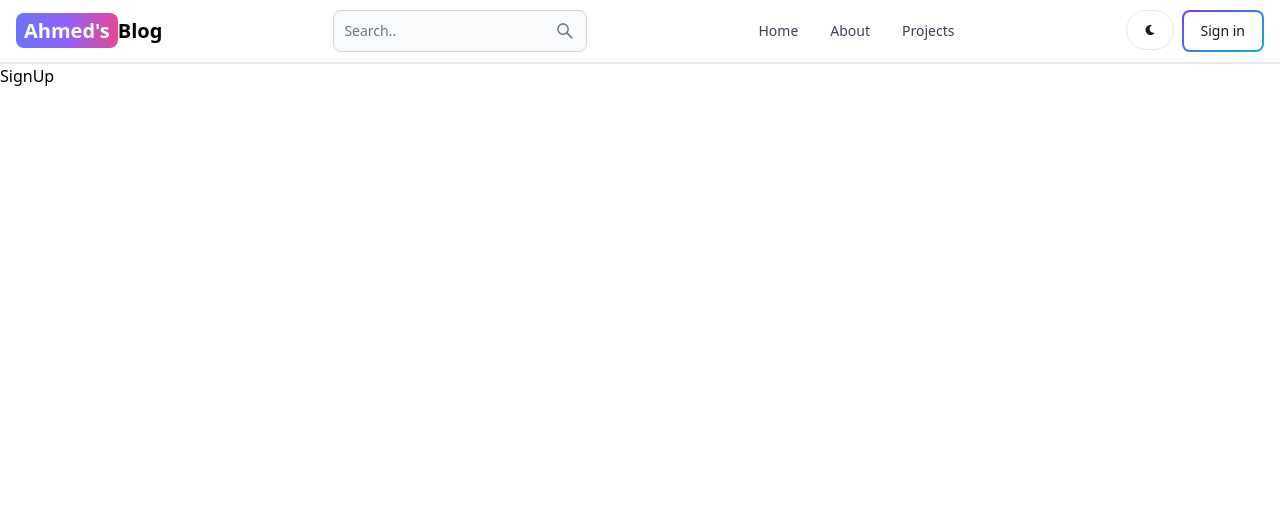
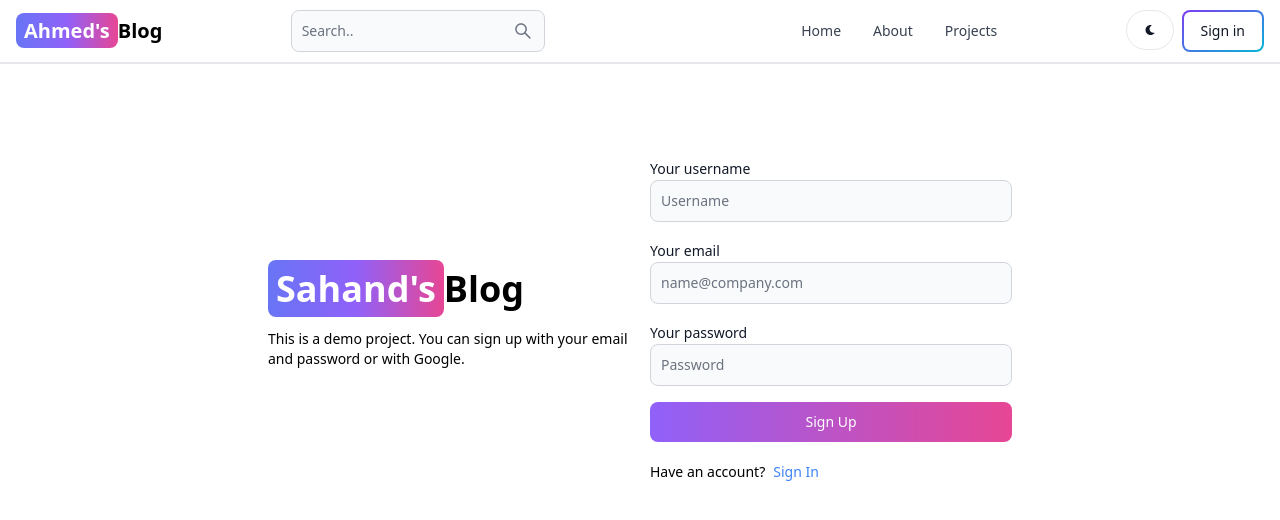
Before and after one commit to SarfarazAhmed1012/mern-blog, a React (Vite) app in the folder client/: page /sign-up in a window 1280 px wide. Shown: the top 520 px of the page. Built offline with nearby package versions, Linux system fonts and the light colour scheme.

Commit message:
sign up page UI added

```diff
--- a/client/package.json
+++ b/client/package.json
@@ -10,9 +10,12 @@
     "preview": "vite preview"
   },
   "dependencies": {
+    "@greatsumini/react-facebook-login": "^3.3.3",
+    "facebook-login": "^1.4.1",
     "flowbite-react": "^0.7.2",
     "react": "^18.2.0",
     "react-dom": "^18.2.0",
+    "react-facebook": "^9.0.12",
     "react-router-dom": "^6.21.3"
   },
   "devDependencies": {
--- /dev/null
+++ b/client/src/components/FacebookButton.jsx
@@ -0,0 +1,43 @@
+import React from "react";
+import { FacebookProvider, LoginButton } from "react-facebook";
+import FacebookLogin from "@greatsumini/react-facebook-login";
+
+const FacebookButton = () => {
+  function handleSuccess(response) {
+    console.log("success hit");
+    console.log(response.status);
+  }
+
+  function handleError(error) {
+    console.log("error hit");
+    console.log(error);
+  }
+
+  return (
+    <div className="flex gap-2 bg-gray-400 p-2 rounded-lg text-blue-200">
+      <FacebookProvider appId="366700416143572">
+        <LoginButton
+          scope="email"
+          onError={handleError}
+          onSuccess={handleSuccess}
+        >
+          Login via Facebook
+        </LoginButton>
+      </FacebookProvider>
+      <FacebookLogin
+        appId="366700416143572"
+        onSuccess={(response) => {
+          console.log("Login Success!", response);
+        }}
+        onFail={(error) => {
+          console.log("Login Failed!", error);
+        }}
+        onProfileSuccess={(response) => {
+          console.log("Get Profile Success!", response);
+        }}
+      />
+    </div>
+  );
+};
+
+export default FacebookButton;
--- a/client/src/components/Header.jsx
+++ b/client/src/components/Header.jsx
@@ -3,6 +3,7 @@
 import { Link, useLocation } from "react-router-dom";
 import { AiOutlineSearch } from "react-icons/ai";
 import { FaMoon } from "react-icons/fa";
+import FacebookButton from "./FacebookButton";
 const Header = () => {
   const path = useLocation().pathname;
   console.log(path);
@@ -39,6 +40,7 @@
         </Link>
         <Navbar.Toggle />
       </div>
+      <div>{/* <FacebookButton /> */}</div>
       <Navbar.Collapse>
         <Navbar.Link as={"div"} active={path === "/"}>
           <Link to="/">Home</Link>
--- a/client/src/pages/Home.jsx
+++ b/client/src/pages/Home.jsx
@@ -1,7 +1,7 @@
 import React from "react";
 
 const Home = () => {
-  return <div>Home</div>;
+  return <div>home</div>;
 };
 
 export default Home;
--- a/client/src/pages/SignUp.jsx
+++ b/client/src/pages/SignUp.jsx
@@ -1,7 +1,56 @@
 import React from "react";
+import { Link } from "react-router-dom";
+import { Button, Label, TextInput } from "flowbite-react";
+const SignUp = () => {
+  return (
+    <div className="min-h-screen mt-20">
+      <div className="flex p-3 max-w-3xl mx-auto flex-col md:flex-row md:items-center gap-5">
+        {/* left */}
+        <div className="flex-1">
+          <Link to="/" className="font-bold dark:text-white text-4xl">
+            <span className="px-2 py-1 bg-gradient-to-r from-indigo-500 via-purple-500 to-pink-500 rounded-lg text-white">
+              Sahand's
+            </span>
+            Blog
+          </Link>
+          <p className="text-sm mt-5">
+            This is a demo project. You can sign up with your email and password
+            or with Google.
+          </p>
+        </div>
+        {/* right */}
 
-const SignUp = () => {
-  return <div>SignUp</div>;
+        <div className="flex-1">
+          <form className="flex flex-col gap-4">
+            <div>
+              <Label value="Your username" />
+              <TextInput type="text" placeholder="Username" id="username" />
+            </div>
+            <div>
+              <Label value="Your email" />
+              <TextInput
+                type="text"
+                placeholder="name@company.com"
+                id="email"
+              />
+            </div>
+            <div>
+              <Label value="Your password" />
+              <TextInput type="text" placeholder="Password" id="password" />
+            </div>
+            <Button gradientDuoTone="purpleToPink" type="submit">
+              Sign Up
+            </Button>
+          </form>
+          <div className="flex gap-2 text-sm mt-5">
+            <span>Have an account?</span>
+            <Link to="/sign-in" className="text-blue-500">
+              Sign In
+            </Link>
+          </div>
+        </div>
+      </div>
+    </div>
+  );
 };
-
 export default SignUp;
```
Also changed, not shown: 2 other files (tests, documents, lock files or other folders).
